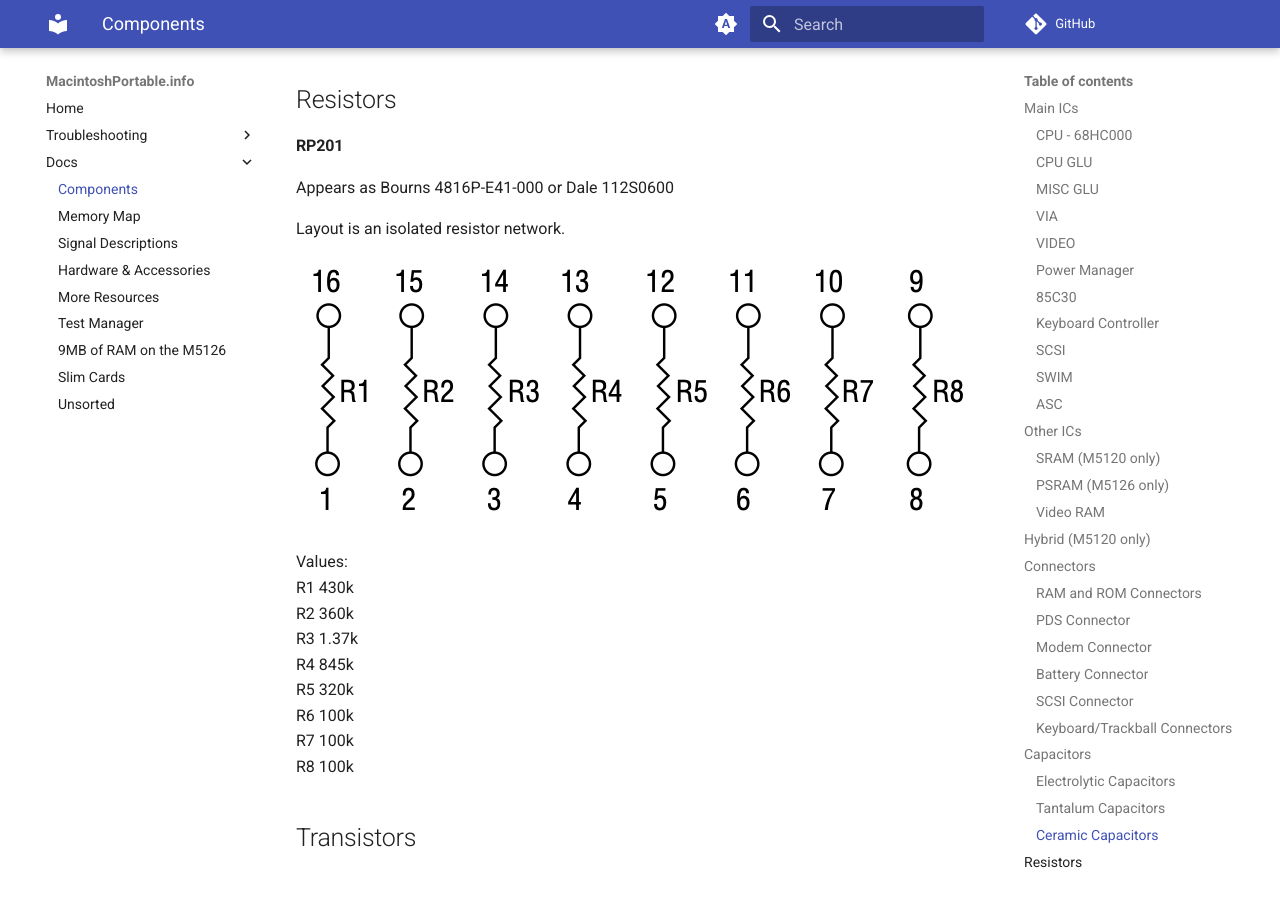
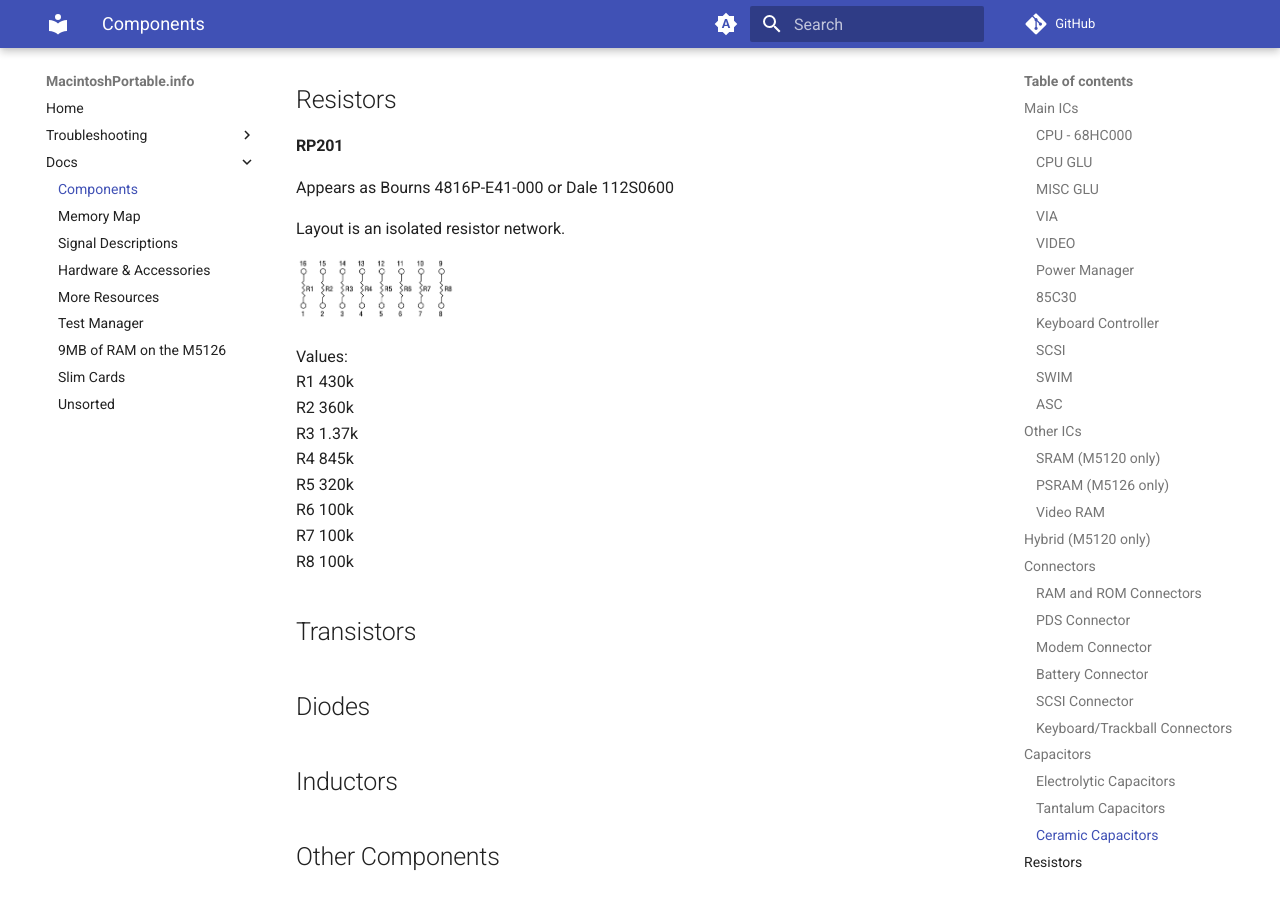
Before and after one commit to rezafouladian/MacintoshPortable, an MkDocs documentation site: the page built from docs/Components.md, in a window 1280 px wide and 900 px high, scrolled down 3540 px. Built offline with MkDocs 1.6.1 and Material for MkDocs 9.7.7, drawn with Linux system fonts in a browser that asks for light colours; comment, search, counter and statistics services are not loaded.

Commit message:
Scale down resistor net example

```diff
--- a/docs/Components.md
+++ b/docs/Components.md
@@ -144,7 +144,7 @@ Appears as Bourns 4816P-E41-000 or Dale 112S0600
 
 Layout is an isolated resistor network.
 
-![](media/4816P-1.png)
+![](media/4816P-1.png){ width="160px" }
 
 Values:
 R1 430k
```
